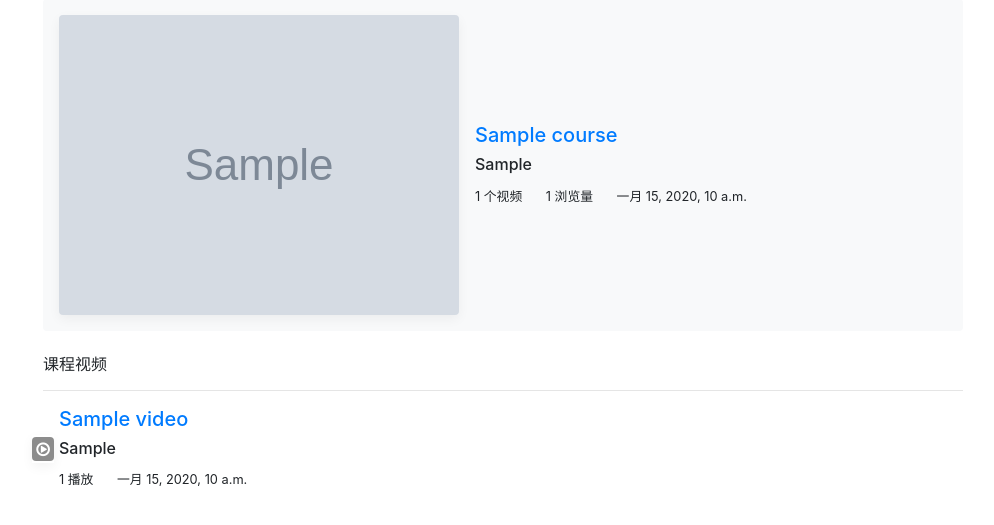
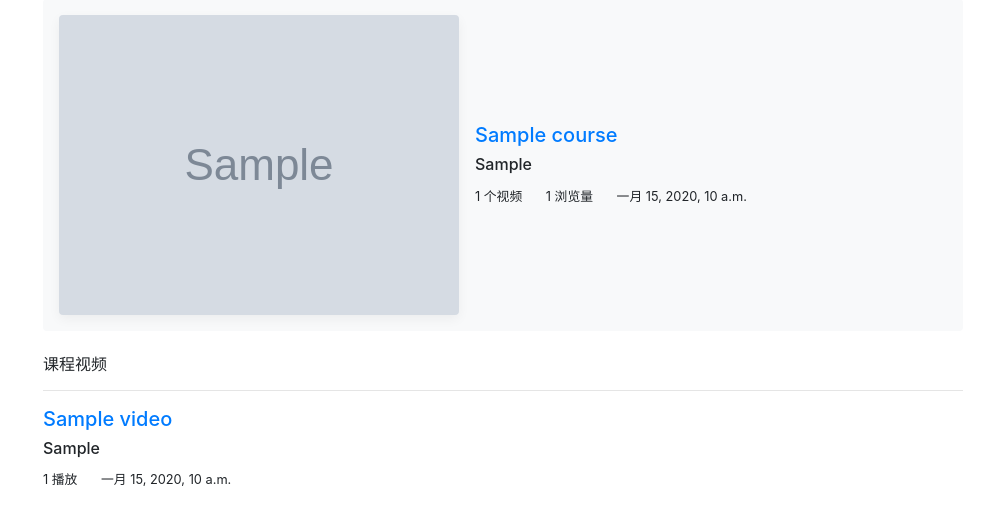
Before and after one commit to sunmouren/itzsyw, a Django app: template templates/course-detail.html in a window 1280 px wide. Shown: the part 75-600 px from the top of the page, without its empty margins (137-1131 px from the left). Run offline with Django 3.2, Linux system fonts and the light colour scheme; the template is opened without the code that fills it: values that come from a table or form of the project are taken from there, others are empty; tables that the repository leaves empty hold one stand-in row (values such as "Sample post"); grey boxes marked "Sample" are stand-in pictures; some libraries are stand-ins or nearby versions.

Commit message:
更新ui布局

```diff
--- a/templates/video-detail.html
+++ b/templates/video-detail.html
@@ -36,7 +36,6 @@
             url: '{{ video.url }}',
             fluid: true,
             keyShortcut: 'off',
-            poster: '{{ video.url }}?vframe/jpg/offset/7/w/1150/h/645',
             controlsList: ['nodownload','nofullscreen'],
         });
 
--- a/templates/video-item.html
+++ b/templates/video-item.html
@@ -1,19 +1,19 @@
 <div class="d-flex justify-content-md-start align-items-center">
-    <div>
-        <a target="_blank" href="{{ video.get_absolute_url }}">
-            <div class="img-warp rounded d-flex justify-content-sm-center align-items-center">
-                <img class="img-warp rounded" src="{{ video.url }}?vframe/jpg/offset/7/w/156/h/100" alt="">
-                <div class="position-absolute rounded" style="background: rgba(0,0,0,.45)">
-                    <span class=" box-shadow p-1">
-                        <i class="fa fa-play-circle-o text-white"></i>
-                    </span>
-                </div>
-            </div>
-        </a>
-    </div>
+{#    <div>#}
+{#        <a target="_blank" href="{{ video.get_absolute_url }}">#}
+{#            <div class="img-warp rounded d-flex justify-content-sm-center align-items-center">#}
+{#                <img class="img-warp rounded" src="{{ video.url }}?vframe/jpg/offset/7/w/156/h/100" alt="">#}
+{#                <div class="position-absolute rounded" style="background: rgba(0,0,0,.45)">#}
+{#                    <span class=" box-shadow p-1">#}
+{#                        <i class="fa fa-play-circle-o text-white"></i>#}
+{#                    </span>#}
+{#                </div>#}
+{#            </div>#}
+{#        </a>#}
+{#    </div>#}
 
 
-    <div class="ml-3 text-truncate">
+    <div class="text-truncate">
         <h5>
             <a href="{{ video.get_absolute_url }}" class="card-link">
                 {{ video.title|truncatechars:40 }}
```
Also changed, not shown: zw_online/settings.py (+14 -14 lines).
